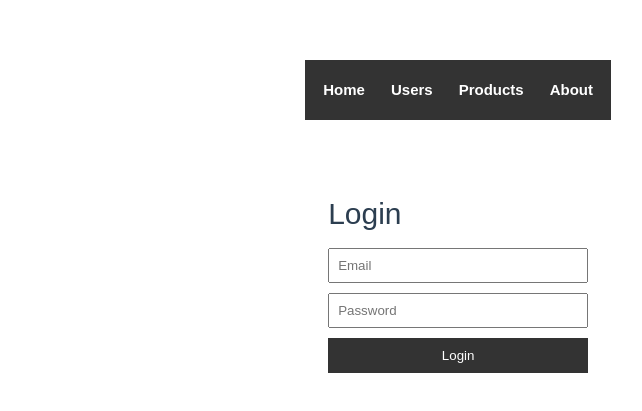
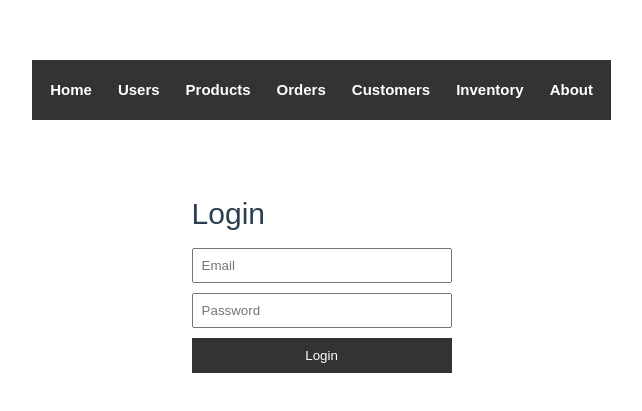
Before and after one commit to erenzirekbilek/Manufacturing-ERP-System, a Vue app in the folder frontend/: page /login in a window 1280 px wide. Shown: the part 149-560 px from the top of the page, without its empty margins (29-671 px from the left). Built offline with nearby package versions, Linux system fonts and the light colour scheme.

Commit message:
Add Orders Customers Inventory links to NavBar

```diff
--- a/frontend/src/components/NavBar.vue
+++ b/frontend/src/components/NavBar.vue
@@ -3,6 +3,9 @@
     <router-link to="/">Home</router-link>
     <router-link to="/users">Users</router-link>
     <router-link to="/products">Products</router-link>
+    <router-link to="/orders">Orders</router-link>
+    <router-link to="/customers">Customers</router-link>
+    <router-link to="/inventory">Inventory</router-link>
     <router-link to="/about">About</router-link>
   </nav>
 </template>
```
